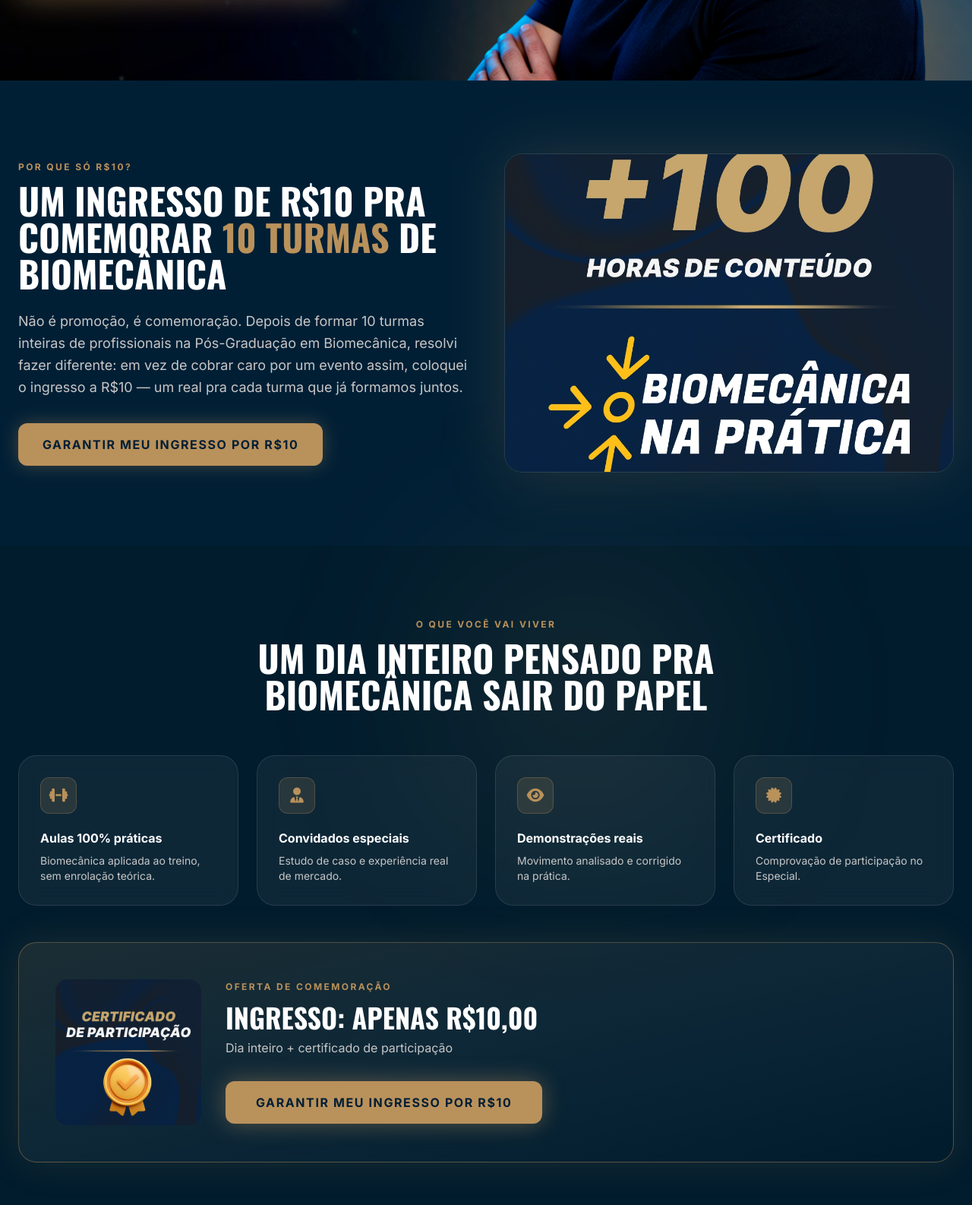
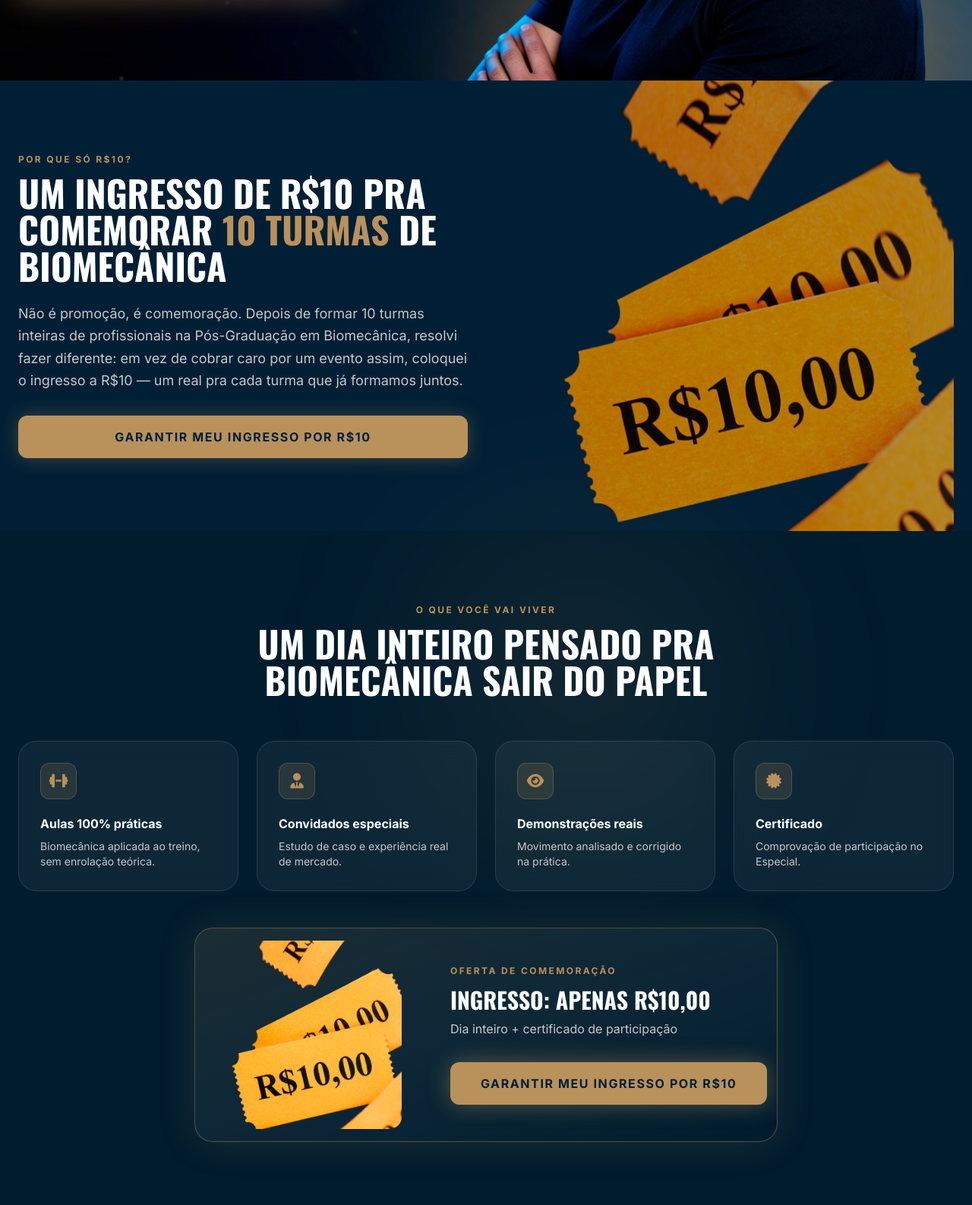
Before and after one commit to BryanJohn2901/especialBio, a plain HTML site: page index.html in a window 1280 px wide. Shown: the part 694-2280 px from the top of the page at 76% size. Drawn offline with nearby package versions, Linux system fonts and the light colour scheme.

Commit message:
update: icones FontAwesome nos bonus, card ingresso maior sem quebra de linha, imagens ANDRÉ/POR QUE R$10 atualizadas

```diff
--- a/index.html
+++ b/index.html
@@ -136,10 +136,10 @@
     </section>
 
     <!-- POR QUE R$10 -->
-    <section id="metodo" class="relative py-24 z-10">
+    <section id="metodo" class="relative z-10">
         <div class="container mx-auto px-6 max-w-[1300px]">
-            <div class="grid lg:grid-cols-2 gap-12 items-center">
-                <div data-aos="fade-right">
+            <div class="grid lg:grid-cols-2 gap-12 items-stretch">
+                <div class="py-24 flex flex-col justify-center" data-aos="fade-right">
                     <p class="text-brand-primary font-sans text-xs font-bold uppercase tracking-[0.2em] mb-3">Por que só R$10?</p>
                     <h2 class="font-oswald text-3xl md:text-5xl font-bold uppercase leading-tight text-white mb-6">
                         Um ingresso de R$10 pra comemorar <span class="text-brand-primary">10 turmas</span> de Biomecânica
@@ -151,9 +151,8 @@
                         Garantir meu ingresso por R$10
                     </button>
                 </div>
-                <div class="relative" data-aos="fade-left">
-                    <div class="absolute inset-0 bg-brand-primary/20 rounded-3xl blur-2xl"></div>
-                    <img src="img/100-horas-biomecanica-pratica.webp" alt="+100 horas de conteúdo · Biomecânica na Prática" class="relative rounded-3xl border border-white/10 w-full h-[420px] object-cover">
+                <div class="relative h-72 lg:h-auto" data-aos="fade-left">
+                    <img src="img/Sem-Título-4.png" alt="+100 horas de conteúdo · Biomecânica na Prática" class="absolute inset-0 w-full h-full object-cover">
                 </div>
             </div>
         </div>
@@ -189,13 +188,15 @@
                     <p class="text-brand-textSecondary text-sm">Comprovação de participação no Especial.</p>
                 </div>
             </div>
-            <div class="rounded-3xl border border-brand-primary/40 bg-gradient-to-br from-brand-primary/15 via-white/5 to-transparent p-8 md:p-12 shadow-[0_0_50px_rgba(185,145,91,0.15)] flex flex-col md:flex-row items-center gap-8 text-center md:text-left" data-aos="zoom-in">
-                <img src="img/certificado-participacao.webp" alt="Certificado de participação" class="w-40 h-40 md:w-48 md:h-48 rounded-2xl object-cover shrink-0">
-                <div class="flex flex-col items-center md:items-start">
+            <div class="relative overflow-hidden rounded-3xl border border-brand-primary/40 bg-gradient-to-br from-brand-primary/15 via-white/5 to-transparent shadow-[0_0_50px_rgba(185,145,91,0.15)] flex flex-col md:flex-row items-stretch text-center md:text-left max-w-3xl mx-auto" data-aos="zoom-in">
+                <div class="relative w-full h-56 md:w-72 md:h-auto shrink-0 p-4">
+                    <img src="img/Sem-Título-4 (1).png" alt="Certificado de participação" class="absolute inset-4 w-[calc(100%-2rem)] h-[calc(100%-2rem)] object-cover rounded-2xl">
+                </div>
+                <div class="flex flex-col items-center md:items-start p-8 md:p-12">
                     <p class="text-brand-primary text-xs font-bold uppercase tracking-[0.2em] mb-3">Oferta de comemoração</p>
-                    <h3 class="font-oswald text-3xl md:text-4xl font-bold uppercase text-white mb-2">Ingresso: apenas R$10,00</h3>
+                    <h3 class="font-oswald text-xl sm:text-2xl md:text-3xl font-bold uppercase text-white mb-2">Ingresso: apenas R$10,00</h3>
                     <p class="text-brand-textSecondary mb-8">Dia inteiro + certificado de participação</p>
-                    <button type="button" onclick="abrirPopup()" class="inline-flex w-full sm:w-auto items-center justify-center rounded-xl bg-brand-primary hover:bg-brand-primaryHover text-brand-bg font-bold uppercase tracking-widest py-4 px-10 transition-all duration-300 shadow-[0_0_30px_rgba(185,145,91,0.45)] hover:-translate-y-0.5 active:scale-[0.97]">
+                    <button type="button" onclick="abrirPopup()" class="inline-flex w-full sm:w-auto items-center justify-center whitespace-nowrap rounded-xl bg-brand-primary hover:bg-brand-primaryHover text-brand-bg font-bold uppercase tracking-widest py-4 px-10 transition-all duration-300 shadow-[0_0_30px_rgba(185,145,91,0.45)] hover:-translate-y-0.5 active:scale-[0.97]">
                         Garantir meu ingresso por R$10
                     </button>
                 </div>
@@ -245,7 +246,7 @@
 
             <div class="grid md:grid-cols-3 gap-5" data-aos="fade-up">
                 <div class="bg-white border border-[#eae7f1] rounded-[20px] p-5 flex items-center gap-4 text-left hover:border-brand-primary/40 hover:-translate-y-1 hover:shadow-[0_20px_40px_-15px_rgba(0,0,0,0.15)] transition-all duration-300">
-                    <img src="img/andre-albuquerque-convidados.webp" alt="Acesso ao Especial completo" class="w-24 h-24 rounded-xl object-cover shrink-0">
+                    <div class="w-16 h-16 rounded-xl bg-brand-primary/15 border border-brand-primary/30 flex items-center justify-center text-brand-primary text-2xl shrink-0"><i class="fas fa-user-tie"></i></div>
                     <div>
                         <p class="font-bold text-[12px] tracking-[0.12em] text-brand-primary uppercase mb-2">Bônus 01</p>
                         <h3 class="font-extrabold text-lg text-brand-ink mb-2 leading-snug">Acesso ao Especial completo</h3>
@@ -253,7 +254,7 @@
                     </div>
                 </div>
                 <div class="bg-white border border-[#eae7f1] rounded-[20px] p-5 flex items-center gap-4 text-left hover:border-brand-primary/40 hover:-translate-y-1 hover:shadow-[0_20px_40px_-15px_rgba(0,0,0,0.15)] transition-all duration-300">
-                    <img src="img/certificado-participacao.webp" alt="Certificado de participação" class="w-24 h-24 rounded-xl object-cover object-top shrink-0">
+                    <div class="w-16 h-16 rounded-xl bg-brand-primary/15 border border-brand-primary/30 flex items-center justify-center text-brand-primary text-2xl shrink-0"><i class="fas fa-certificate"></i></div>
                     <div>
                         <p class="font-bold text-[12px] tracking-[0.12em] text-brand-primary uppercase mb-2">Bônus 02</p>
                         <h3 class="font-extrabold text-lg text-brand-ink mb-2 leading-snug">Certificado de participação</h3>
@@ -261,7 +262,7 @@
                     </div>
                 </div>
                 <div class="bg-white border border-[#eae7f1] rounded-[20px] p-5 flex items-center gap-4 text-left hover:border-brand-primary/40 hover:-translate-y-1 hover:shadow-[0_20px_40px_-15px_rgba(0,0,0,0.15)] transition-all duration-300">
-                    <img src="img/evento-online-ao-vivo.webp" alt="Condição especial da Pós" class="w-24 h-24 rounded-xl object-cover shrink-0">
+                    <div class="w-16 h-16 rounded-xl bg-brand-primary/15 border border-brand-primary/30 flex items-center justify-center text-brand-primary text-2xl shrink-0"><i class="fas fa-broadcast-tower"></i></div>
                     <div>
                         <p class="font-bold text-[12px] tracking-[0.12em] text-brand-primary uppercase mb-2">Bônus 03</p>
                         <h3 class="font-extrabold text-lg text-brand-ink mb-2 leading-snug">Condição especial da Pós</h3>
@@ -392,11 +393,11 @@
     </section>
 
     <!-- ANDRÉ -->
-    <section class="relative py-24">
+    <section class="relative pt-24">
         <div class="container mx-auto px-6 max-w-[1300px]">
             <div class="grid lg:grid-cols-5 gap-8 items-center" data-aos="fade-up">
-                <div class="lg:col-span-2">
-                    <img src="img/Andre-site-2.png" alt="André Albuquerque" class="rounded-3xl border border-white/10 w-full h-[380px] object-cover">
+                <div class="lg:col-span-2 flex justify-center items-end self-stretch">
+                    <img src="img/Sem-Título-5.png" alt="André Albuquerque" class="w-full h-auto md:scale-125 origin-bottom">
                 </div>
                 <div class="lg:col-span-3">
                     <p class="text-brand-primary text-xs font-bold uppercase tracking-[0.2em] mb-3">Quem te espera nesse dia</p>
```
Also changed, not shown: img/Sem-Título-4 (1).png (added), img/Sem-Título-4.png (added), img/Sem-Título-5.png (added), img/andre-final.png (added).
